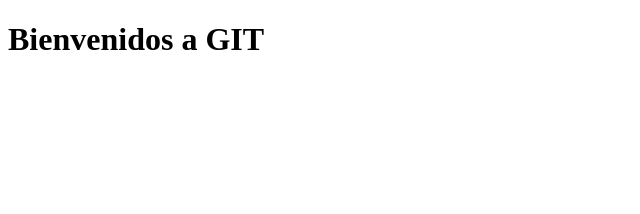
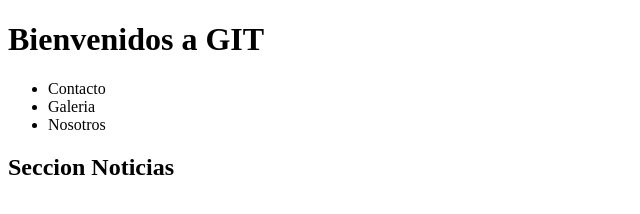
Before and after one commit to DannyVite/proyecto-git-44330, a plain HTML site: page index.html in a window 1280 px wide. Shown: the whole page, without its empty margins (0-640 px from the left). Drawn offline with Linux system fonts and the light colour scheme.

Commit message:
Se agregó contenido al main

```diff
--- a/index.html
+++ b/index.html
@@ -7,6 +7,23 @@
     <title>Proyecto GIT</title>
 </head>
 <body>
+    <header>
     <h1>Bienvenidos a GIT</h1>
+    <nav>
+        <ul>
+            <li>Contacto</li>
+            <li>Galeria</li>
+            <li>Nosotros</li>
+        </ul>
+    </nav>
+</header>
 </body>
+<main>
+    <section>
+        <h2>Seccion Noticias</h2>
+        <article>
+            <h3></h3>
+        </article>
+    </section>
+</main>
 </html>
```
